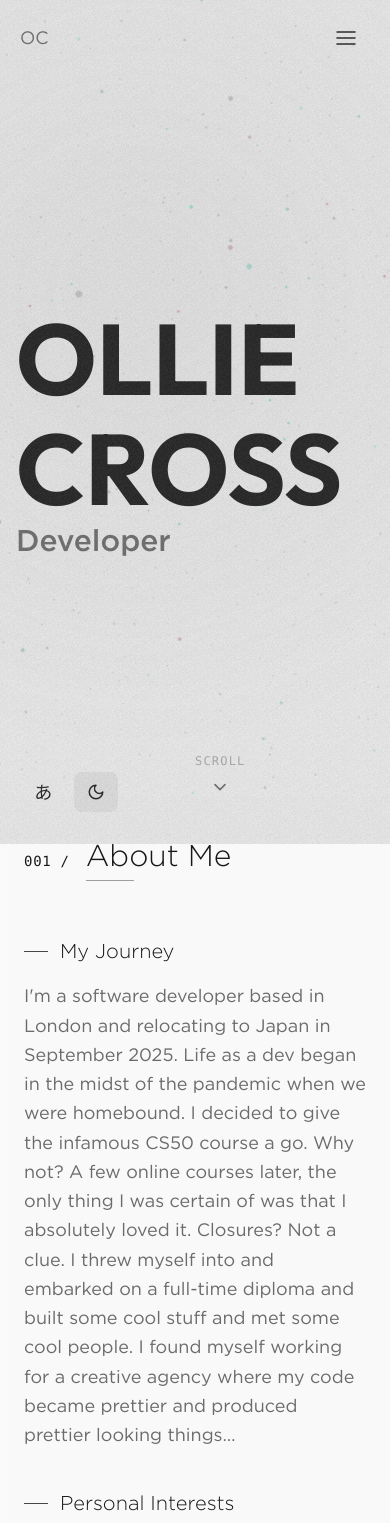
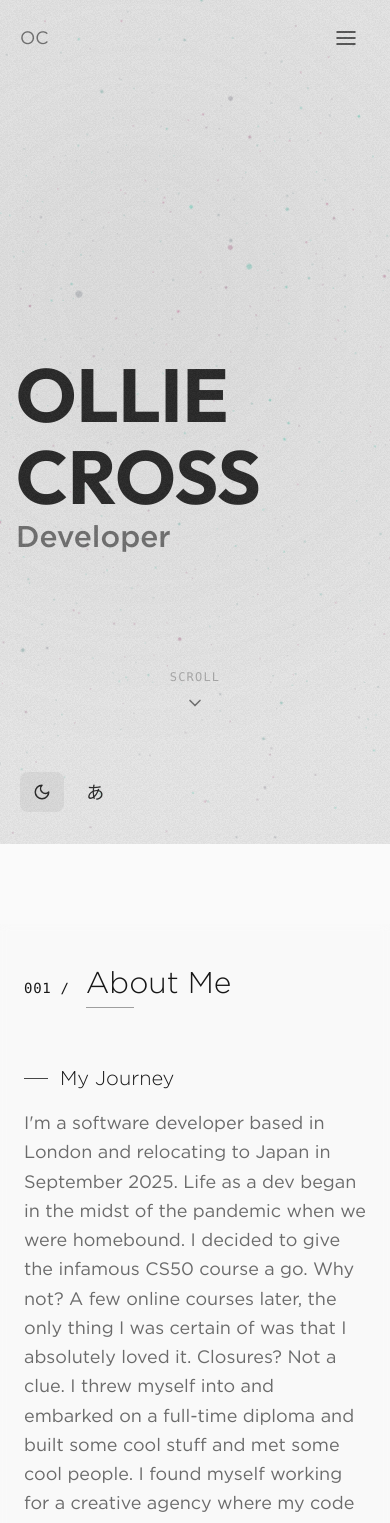
Before and after one commit to Ollie-C/portfolio-2, a React (Vite) app in the folder app/: page / in a window 390 px wide. Shown: the top 1523 px of the page. Built offline with nearby package versions, Linux system fonts and the light colour scheme; no server answers.

Commit message:
Fixed layout on mobile

```diff
--- a/app/src/components/Hero.tsx
+++ b/app/src/components/Hero.tsx
@@ -4,7 +4,7 @@ import { motion } from 'framer-motion';
 import { ExternalLink } from 'lucide-react';
 import TypingAnimation from './TypingAnimation';
 import ScrollIndicator from './ScrollIndicator';
-import { useSiteSettings } from '../hooks/useSiteSettings';
+// import { useSiteSettings } from '../hooks/useSiteSettings';
 import { useThemeStore, AnimationTheme } from '../store/themeStore';
 
 const ANIMATION_ORDER: AnimationTheme[] = [
@@ -16,11 +16,18 @@ const ANIMATION_ORDER: AnimationTheme[] = [
 
 export default function Hero() {
   const { t, i18n } = useTranslation();
-  const { data: siteSettings } = useSiteSettings();
+  // const { data: siteSettings } = useSiteSettings();
   const { animationTheme, setAnimationTheme } = useThemeStore();
   const isJapanese = i18n.language === 'ja';
 
-  const heroUpdate = siteSettings?.heroUpdate;
+  // const heroUpdate = siteSettings?.heroUpdate;
+  const heroUpdate = {
+    enabled: false,
+    message: '',
+    messageJa: '',
+    link: '',
+    linkText: '',
+  };
   const updateMessage =
     isJapanese && heroUpdate?.messageJa
       ? heroUpdate.messageJa
@@ -41,7 +48,7 @@ export default function Hero() {
   return (
     <section
       id='top'
-      className='relative min-h-[85vh] flex items-center justify-end md:justify-end overflow-hidden lg:px-4'>
+      className='relative min-h-screen h-screen flex items-center justify-end md:justify-end overflow-hidden lg:px-4'>
       {/* Clickable background overlay - cycle animation; right padding so link stays clickable */}
       <button
         type='button'
@@ -50,7 +57,7 @@ export default function Hero() {
         aria-label='Change background animation'
       />
       {/* Main content */}
-      <div className='container mx-auto relative z-10 w-full'>
+      <div className='container mx-auto relative z-10 w-full pb-20 xl:pb-0'>
         <div className='text-left md:text-right'>
           {/* Main title - smaller on mobile for readability and to avoid overflow */}
           <motion.h1
@@ -58,10 +65,10 @@ export default function Hero() {
             initial={{ opacity: 0, y: 30 }}
             animate={{ opacity: 1, y: 0 }}
             transition={{ delay: 0.2, duration: 0.8 }}>
-            <span className='font-hero block uppercase text-foreground text-[100px] md:text-[200px] lg:text-[200px] font-bold'>
+            <span className='font-hero block uppercase text-foreground text-[75px] md:text-[100px] lg:text-[130px] xl:text-[200px] font-bold'>
               {t('hero.title')}
             </span>
-            <div className='text-3xl sm:text-4xl md:text-6xl lg:text-9xl mt-0'>
+            <div className='text-3xl sm:text-4xl md:text-6xl lg:text-7xl xl:text-9xl mt-0'>
               <span className='block text-muted-foreground'>
                 {t('hero.subtitle')}
               </span>
--- a/app/src/components/Layout/Layout.tsx
+++ b/app/src/components/Layout/Layout.tsx
@@ -62,7 +62,7 @@ const Layout = ({ children }: { children: React.ReactNode }) => {
         className={`fixed py-2 top-0 left-0 right-0 w-full z-50 transition-all duration-300 ${
           scrolled ? 'backdrop-blur-md bg-background/80 shadow-md' : ''
         }`}>
-        <div className='container mx-auto flex justify-between items-center h-[60px] px-5'>
+        <div className='container mx-auto flex justify-between items-center h-[60px] px-5 xl:px-8'>
           <div
             onClick={() => scrollToSection('top')}
             className='text-lg font-bolder text-muted-foreground hover:text-primary transition-colors cursor-pointer'>
@@ -112,7 +112,7 @@ const Layout = ({ children }: { children: React.ReactNode }) => {
 
       {/* Sidebars - Only visible on desktop */}
       <div className='fixed bottom-4 md:bottom-10 left-0 right-0 py-4 z-10 pointer-events-none'>
-        <div className='w-full container mx-auto flex justify-between items-end px-5'>
+        <div className='w-full container mx-auto flex justify-between items-end px-5 xl:px-8'>
           {!isMobile && <SocialSidebar />}
           <Options />
         </div>
--- a/app/src/components/Options.tsx
+++ b/app/src/components/Options.tsx
@@ -16,7 +16,6 @@ const Options = (_props: OptionsProps) => {
 
   return (
     <div className='relative flex items-center gap-2 pointer-events-auto'>
-      <LanguageSelector />
       <button
         type='button'
         onClick={toggleLightDarkMode}
@@ -30,6 +29,7 @@ const Options = (_props: OptionsProps) => {
           <Moon size={18} aria-hidden />
         )}
       </button>
+      <LanguageSelector />
     </div>
   );
 };
--- a/app/src/components/ScrollIndicator.tsx
+++ b/app/src/components/ScrollIndicator.tsx
@@ -26,8 +26,11 @@ const ScrollIndicator: React.FC<ScrollIndicatorProps> = ({
   };
 
   return (
+    <div
+      className={`absolute bottom-[25%] md:bottom-[20%] left-0 right-0 flex justify-center z-[1000] pointer-events-none ${className}`}
+      aria-hidden>
       <motion.div
-      className={`absolute bottom-0 left-1/2 transform -translate-x-1/2 cursor-pointer p-4 min-w-[48px] min-h-[48px] flex items-center justify-center -m-4 z-[1000] ${className}`}
+        className='pointer-events-auto cursor-pointer p-4 min-w-[48px] min-h-[48px] flex items-center justify-center -m-4'
         initial={{ opacity: 0, y: 20 }}
         animate={{ opacity: 1, y: 0 }}
         transition={{ delay: 1.5, duration: 0.8 }}
@@ -41,13 +44,12 @@ const ScrollIndicator: React.FC<ScrollIndicatorProps> = ({
             transition={{ duration: 2, repeat: Infinity }}>
             Scroll
           </motion.div>
-        <motion.div
-          animate={{ y: [0, 8, 0] }}
-          transition={{ duration: 2, repeat: Infinity, ease: 'easeInOut' }}>
+          <div className='scroll-arrow-bounce'>
             <ChevronDown size={20} className='text-muted-foreground' />
+          </div>
+        </div>
       </motion.div>
     </div>
-    </motion.div>
   );
 };
 
--- a/app/src/components/SkillsSection.tsx
+++ b/app/src/components/SkillsSection.tsx
@@ -216,7 +216,7 @@ export default function SkillsSection() {
               ease: 'easeOut',
               delay: colIndex * 0.1,
             }}
-            className='mt-16 pl-16'>
+            className='mt-16 pl-6 md:pl-16'>
             <h3 className='text-lg font-light text-foreground mb-4 flex items-center gap-3'>
               <span
                 className='w-6 h-px shrink-0'
@@ -224,7 +224,7 @@ export default function SkillsSection() {
               />
               {category.title}
             </h3>
-            <div className='flex flex-wrap gap-6'>
+            <div className='flex flex-wrap gap-1 md:gap-6'>
               {skills.map((skill, index) => {
                 const iconUrl = getSkillIconUrl(skill);
                 const level = Math.min(10, Math.max(1, skill.level ?? 5));
--- a/app/src/index.css
+++ b/app/src/index.css
@@ -8,11 +8,24 @@
     display: none;
   }
 
-  /* Hide scrollbar for IE, Edge and Firefox */
-  .no-scrollbar {
-    -ms-overflow-style: none; /* IE and Edge */
-    scrollbar-width: none; /* Firefox */
+.no-scrollbar {
+  -ms-overflow-style: none; /* IE and Edge */
+  scrollbar-width: none; /* Firefox */
+}
+}
+
+/* Scroll indicator arrow – CSS keyframe so transform isn’t driven by React */
+@keyframes scroll-arrow-bounce {
+  0%,
+  100% {
+    transform: translateY(0);
   }
+  50% {
+    transform: translateY(6px);
+  }
+}
+.scroll-arrow-bounce {
+  animation: scroll-arrow-bounce 2s ease-in-out infinite;
 }
 
 @layer base {
--- a/app/src/pages/HomePage.tsx
+++ b/app/src/pages/HomePage.tsx
@@ -124,14 +124,14 @@ export default function HomePage() {
           {/* Hero Section */}
           <section
             id='hero'
-            className='container mx-auto px-4 text-center relative'>
+            className='container mx-auto px-4 xl:px-8 text-center relative min-h-screen'>
             <Hero />
           </section>
 
-          {/* About Section - horizontal scroll, one paragraph per slide */}
+          {/* About Section - horizontal slides, section can extend beyond viewport */}
           <section
             id='about'
-            className='section-bg-light min-h-[80vh] flex flex-col overflow-hidden'>
+            className='section-bg-light min-h-[80vh] flex flex-col'>
             <div className='md:px-28 py-8 md:py-12 shrink-0'>
               <div className='container mx-auto px-6 md:px-8'>
                 <motion.div
@@ -153,11 +153,11 @@ export default function HomePage() {
 
             <div
               ref={aboutScrollRef}
-              className='flex-1 overflow-x-auto overflow-y-hidden snap-x snap-mandatory scroll-smooth flex w-full min-h-0 no-scrollbar'
+              className='overflow-x-auto overflow-y-hidden snap-x snap-mandatory scroll-smooth flex w-full no-scrollbar'
               style={{ WebkitOverflowScrolling: 'touch' }}
               role='region'
               aria-label='About me sections'>
-              {/* Slide 1: My Journey + Personal Interests (side by side) */}
+              {/* Slide 1: My Journey + Personal Interests */}
               <div className='min-w-full w-full shrink-0 snap-start snap-always flex items-start justify-center'>
                 <div className='container mx-auto px-6 md:px-8 py-8 md:py-12 w-full'>
                   <div className='grid grid-cols-1 lg:grid-cols-2 gap-10 lg:gap-12 max-w-5xl mx-auto'>
@@ -196,7 +196,7 @@ export default function HomePage() {
                 </div>
               </div>
 
-              {/* Slide 2: Tech & Projects + Currently Learning (side by side) */}
+              {/* Slide 2: Tech & Projects + Currently Learning */}
               <div className='min-w-full w-full shrink-0 snap-start snap-always flex items-start justify-center'>
                 <div className='container mx-auto px-6 md:px-8 py-8 md:py-12 w-full'>
                   <div className='grid grid-cols-1 lg:grid-cols-2 gap-10 lg:gap-12 max-w-6xl mx-auto'>
@@ -262,7 +262,7 @@ export default function HomePage() {
               </div>
             </div>
 
-            {/* Dot indicators - reflect current slide */}
+            {/* Dot indicators */}
             <div
               className='shrink-0 py-4 flex justify-center gap-2'
               aria-hidden>
@@ -283,14 +283,14 @@ export default function HomePage() {
           {/* Skills Section */}
           <section
             id='skills'
-            className='md:px-28 py-24 section-bg-dark overflow-hidden'>
+            className='md:px-28 py-20 md:py-28 section-bg-dark overflow-hidden'>
             <SkillsSection />
           </section>
 
           {/* Projects Section - Ensure padding is pt-20 pb-32 */}
           <section
             id='projects'
-            className='md:px-28 pt-20 pb-48 section-bg-light flex'>
+            className='md:px-28 py-20 md:py-28 section-bg-light flex'>
             <div className='container mx-auto px-4 md:px-8 isolate-blur'>
               <motion.div
                 initial='hidden'
@@ -316,7 +316,7 @@ export default function HomePage() {
           {/* Contact Section */}
           <section
             id='contact'
-            className='section-bg-dark min-h-[100vh] flex flex-col'>
+            className='section-bg-dark flex flex-col py-20 md:py-28'>
             <div className='md:px-28 py-8 md:py-12 shrink-0'>
               <div className='container mx-auto px-6 md:px-8'>
                 <motion.div
```
Lines whose indentation alone changed are shown as unchanged.
